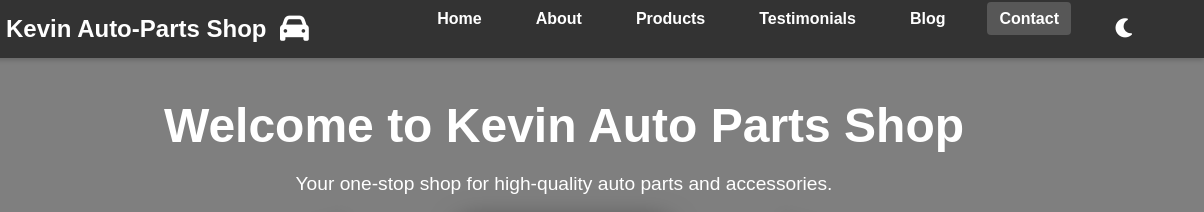
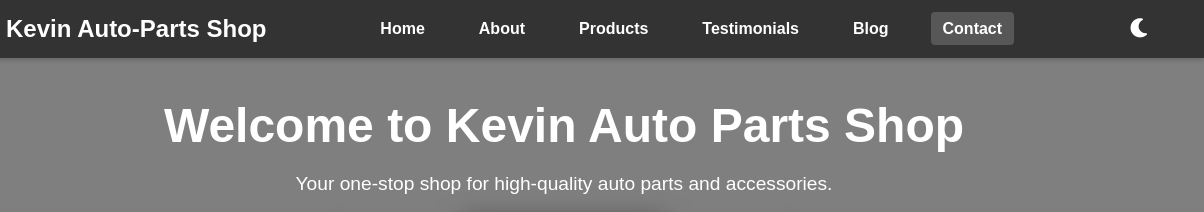
Before and after one commit to amohnice/Kevin-Auto-Parts-Shop, a plain HTML site: page index.html in a window 1280 px wide. Shown: the top 212 px of the page, 76-1280 px from the left. Drawn offline with nearby package versions, Linux system fonts and the light colour scheme.

Commit message:
updated theme-toggler button

```diff
--- a/index.html
+++ b/index.html
@@ -18,7 +18,7 @@
             <div class="logo" style="display: flex; align-items: center; gap: 10px;">
                 <img src="images/favicon.jpg" alt="logo" style="width: 32px; height: 32px; border-radius: 50%; object-fit: cover;">
                 <span>Kevin Auto-Parts Shop</span>
-                <i class="fas fa-car"></i>
+<!--                <i class="fas fa-car"></i>-->
             </div>
             <div  class="nav-toggler" onclick="toggleMenu()">
                 <div></div>
@@ -32,8 +32,9 @@
                 <li><a href="#testimonials">Testimonials</a></li>
                 <li><a href="#blog">Blog</a></li>
                 <li><a href="#contact" class="active">Contact</a></li>
-                <li><button id="theme-toggle"><i class="fas fa-moon"></i></button></li>
+<!--                <li><button id="theme-toggle"><i class="fas fa-moon"></i></button></li>-->
             </ul>
+                <button id="theme-toggle"><i class="fas fa-moon"></i></button>
         </nav>
         <!-- Overlay for the background content -->
         <div class="overlay"></div> <!-- Overlay -->
--- a/styles.css
+++ b/styles.css
@@ -194,6 +194,7 @@ nav ul.show + .overlay {
 
 #theme-toggle {
     background: none;
+    background-color: inherit;
     border: none;
     color: #fff;
     font-size: 1.2rem;
@@ -203,7 +204,8 @@ nav ul.show + .overlay {
 }
 
 #theme-toggle:hover {
-    background-color: #575757;
+    /*background-color: #575757;*/
+    color: #ff5722;
     border-radius: 4px;
 }
 
```
